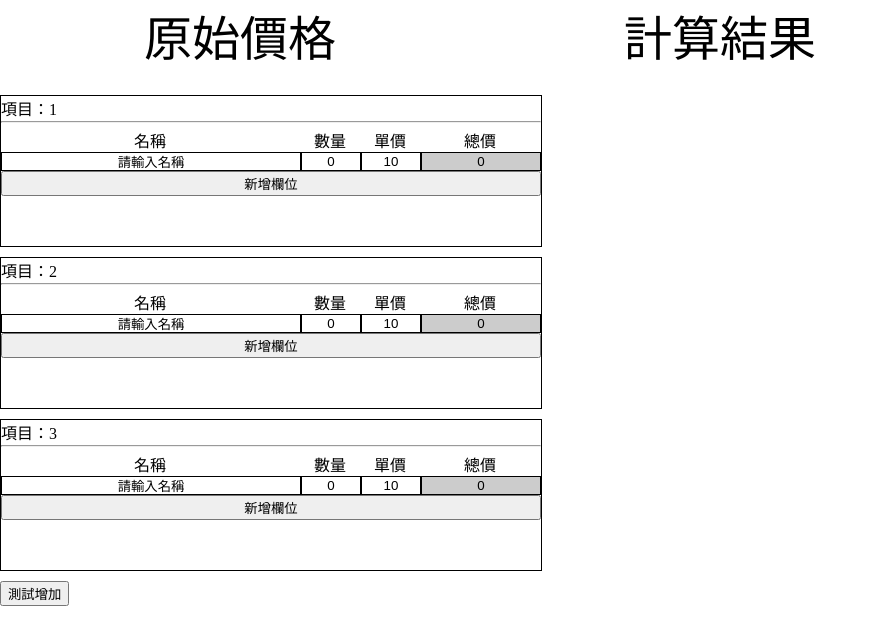
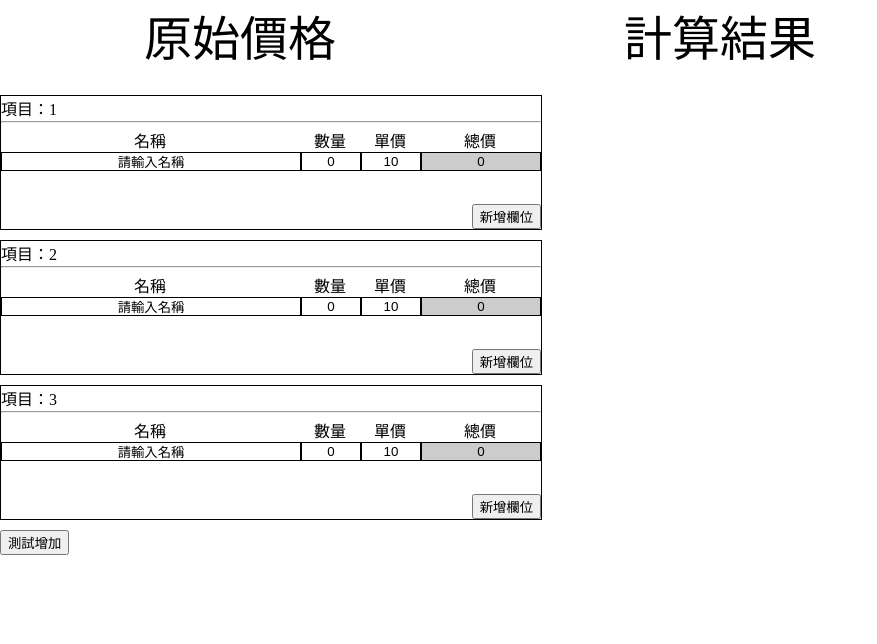
Before and after one commit to ProFusionInformationTechnology/Calculate-quote, an Angular app: page / in a window 1280 px wide. Shown: the top 644 px of the page, without its empty margins (0-877 px from the left). Built offline with nearby package versions, Linux system fonts and the light colour scheme.

Commit message:
[修正] 調整按鈕位置；微調物件高度

```diff
--- a/src/app/component/block-area/block-area.component.scss
+++ b/src/app/component/block-area/block-area.component.scss
@@ -1,11 +1,13 @@
 .component-area {
+    position: relative;
     display: flex;
     flex-direction: column;
     width: 540px;
     height: fit-content;
-    min-height: 150px;
+    min-height: 110px;
     border: 1px black solid;
     margin-bottom: 10px;
+    padding-bottom: 23px;
     .title {
         width: 100%;
         height: 20px;
@@ -38,4 +40,9 @@
             width: 118px;
         }
     }
+    button {
+        position: absolute;
+        bottom: 0px;
+        right: 0px;
+    }
 }
```
